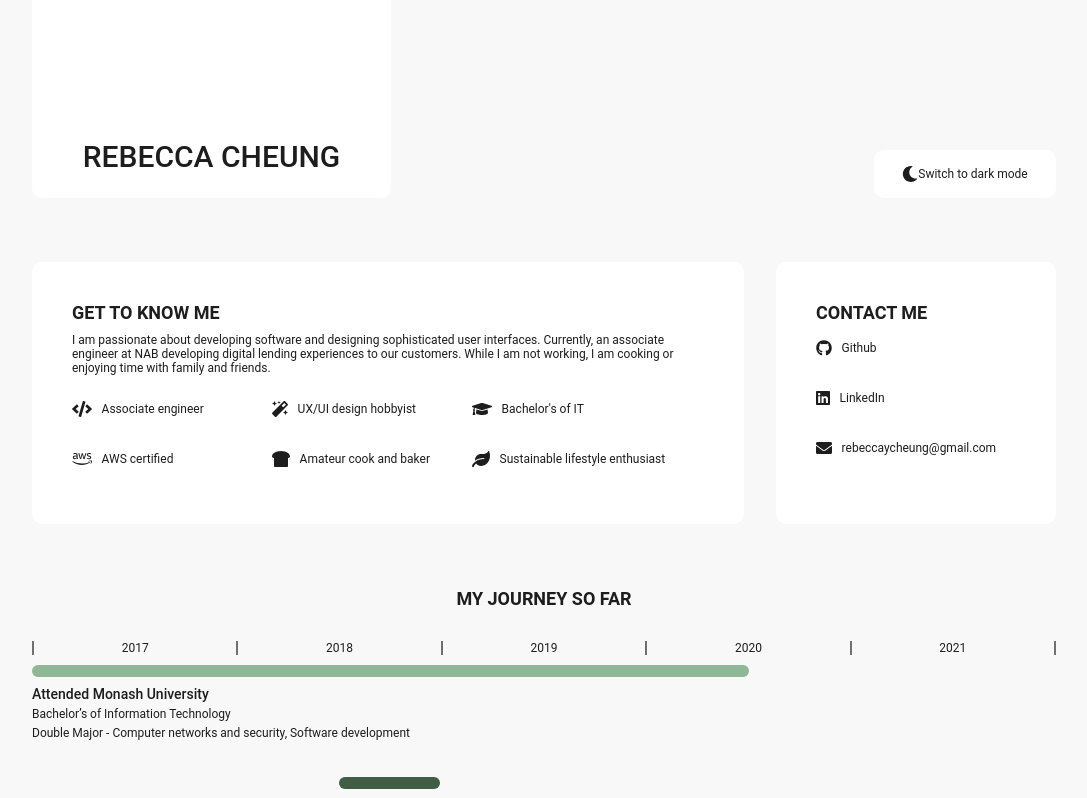
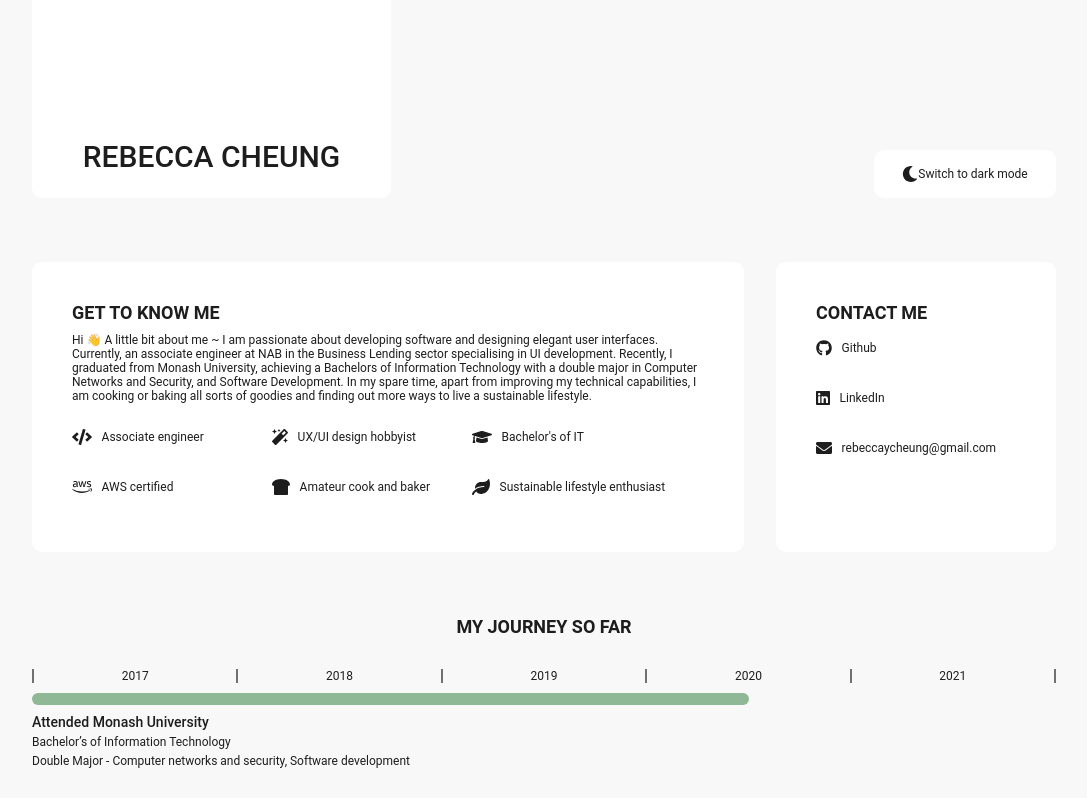
Before and after one commit to rebeccaycheung/portfolio-old, a React (Create React App) app: page / in a window 1280 px wide. Shown: the top 798 px of the page, without its empty margins (96-1183 px from the left). Built offline with nearby package versions, Linux system fonts and the light colour scheme; a web font is replaced by a local one.

Commit message:
update description

```diff
--- a/src/App.tsx
+++ b/src/App.tsx
@@ -18,7 +18,9 @@ function App() {
           <Header name={"Rebecca Cheung"} buttonText={"Switch to dark mode"} />
           <Spacing space={2} />
           <About title={"Get to know me"} description={
-            "I am passionate about developing software and designing sophisticated user interfaces. Currently, an associate engineer at NAB developing digital lending experiences to our customers. While I am not working, I am cooking or enjoying time with family and friends."
+            `Hi 👋
+            A little bit about me ~
+            I am passionate about developing software and designing elegant user interfaces. Currently, an associate engineer at NAB in the Business Lending sector specialising in UI development. Recently, I graduated from Monash University, achieving a Bachelors of Information Technology with a double major in Computer Networks and Security, and Software Development. In my spare time, apart from improving my technical capabilities, I am cooking or baking all sorts of goodies and finding out more ways to live a sustainable lifestyle.`
           }/>
           <Spacing space={2} />
           <Journey title="My journey so far" />
```
